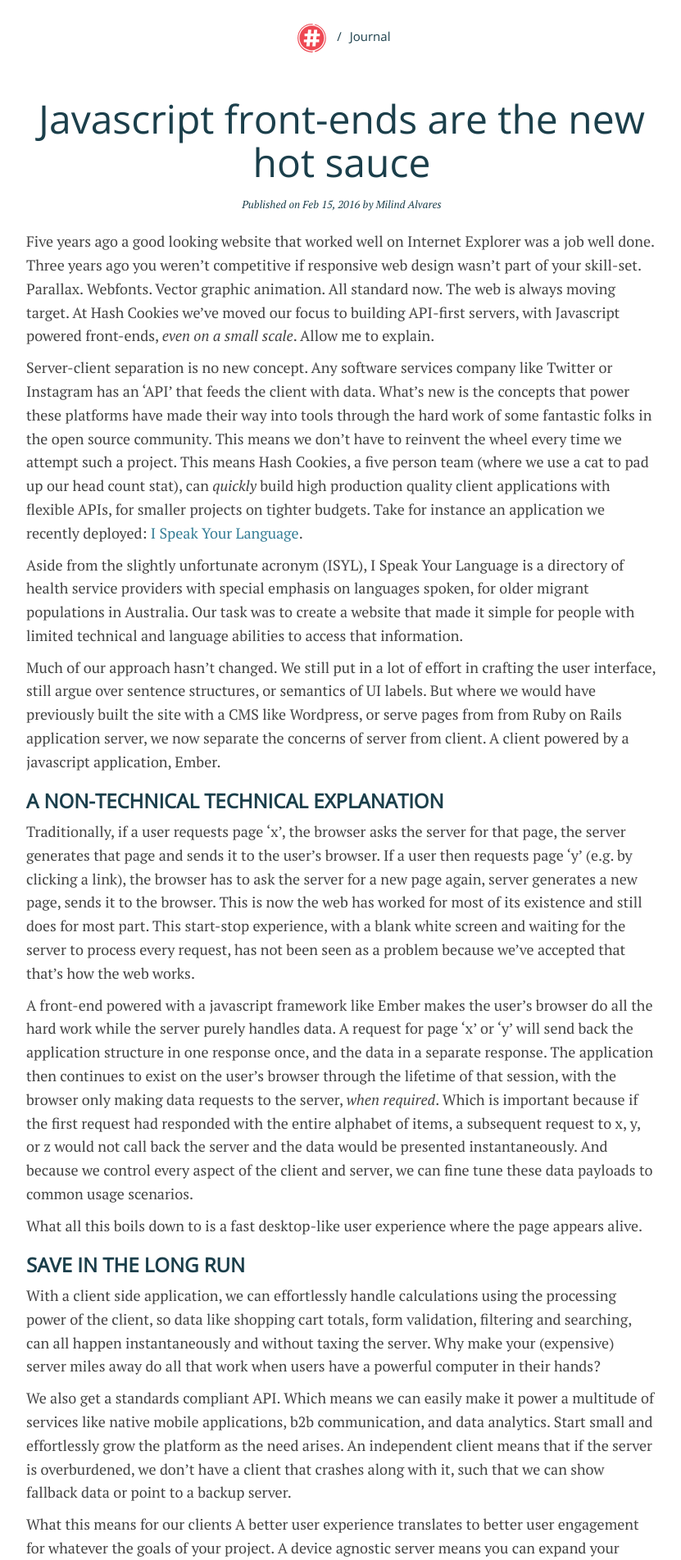
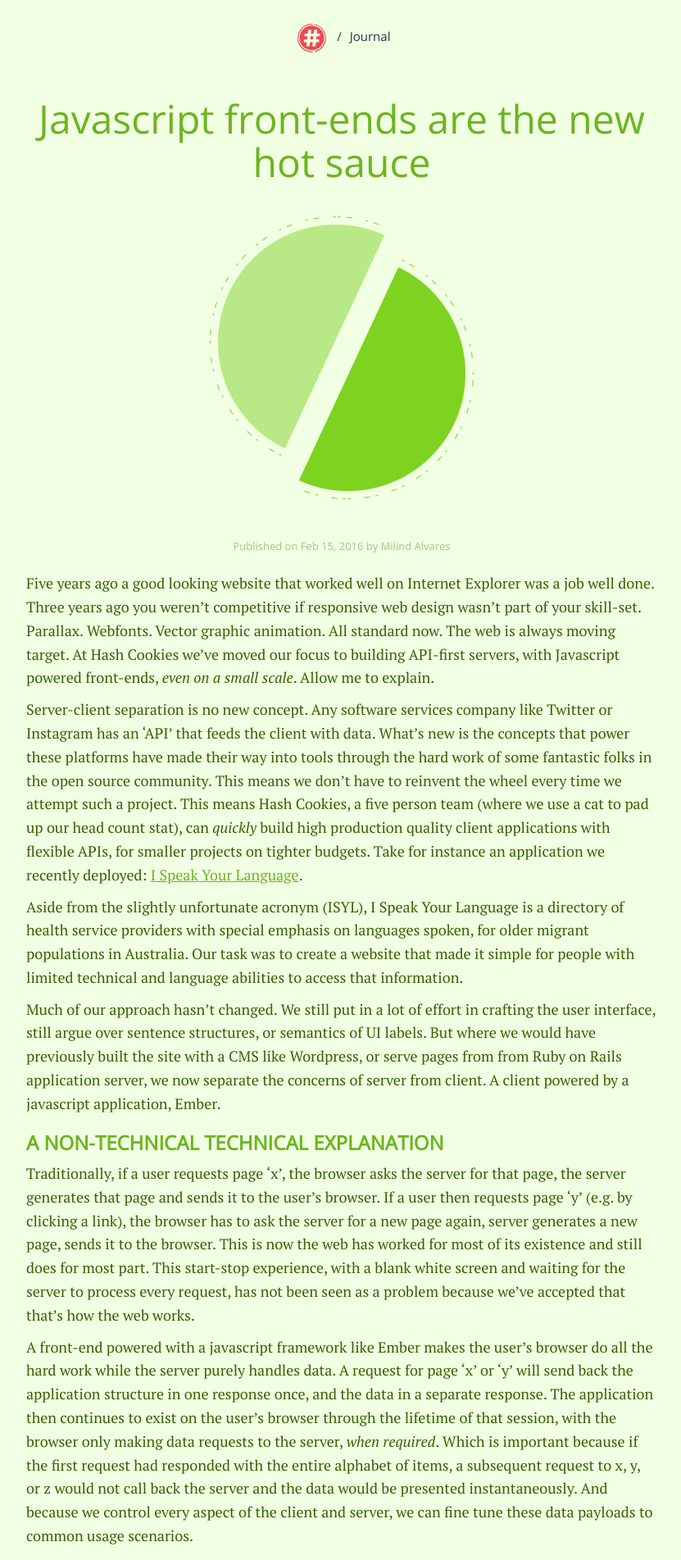
Before and after one commit to HashCookies/hashcookies.github.io, a Jekyll site: the page built from _posts/2016-03-29-javascript-client-apps-are-pretty-cool.markdown, in a window 1280 px wide. Shown: the top 1903 px of the page at 82% size, without its empty margins (223-1054 px from the left). Built offline with Jekyll 4.4.1, drawn with Linux system fonts in a browser that asks for light colours; nearby versions of some CDN libraries; comment, search, counter and statistics services are not loaded.

Commit message:
Add js blog entry

```diff
--- /dev/null
+++ b/_layouts/post_image.html
@@ -0,0 +1,65 @@
+---
+layout: blog
+---
+<div class="container blog-container">
+	<div class="row">
+		<div class="col-xs-12">
+			<div id="blog-nav">
+				<a href="/"><img src="/assets/images/logo.svg" id="blog-logo" alt="" /></a>
+				<a href="/journal">
+					<span>Journal</span>
+				</a>
+			</div>
+		</div>
+	</div>
+	<div class="row">
+		<div class="col-md-12">
+			<div class="post">
+			  <header class="blog-post-header">
+			    <h1 class="post-title">{{ page.title }}</h1>
+					<img src="{{ page.image }}" />
+				 <p class="post-meta">Published on {{ page.date | date: "%b %-d, %Y" }} {% if page.author %} by {{ page.author }}{% endif %}</p>
+			  </header>
+
+			  <article class="post-content">
+			    {{ content }}
+			  </article>
+
+			</div>
+		</div>
+	</div>
+	<div class="row"  id="private-message">
+		<div class="col-md-8 col-md-offset-2">
+			<form id="private-message-form" accept-charset="UTF-8" action="http://hashcookies.net/contact/hashcookies" method="POST">
+			  <input type="hidden" name="utf8" value="✓">
+			  <input type="hidden" name="form_id" value="post-comment-form" />
+			  <textarea name="message" class="form-control"></textarea>
+			  <div class="text-center">
+				  <input type="submit" value="Send Private Comment" class="btn btn-large  btn-primary" />
+			  </div>
+			</form>
+		</div>
+	</div>
+	<div class="row social-share-bar">
+		<div class="text-center">
+			Share post :
+		</div>
+		<div class="col-xs-12 social-share-buttons" >
+			{% assign shareUrl = page.url | prepend: site.url | replace: 's//' , 's' %}
+			<a href="https://facebook.com/sharer.php?u={{ shareUrl }}&p[title]={{ page.title }}" rel="nofollow" target="_blank" title="Share on Facebook">
+				<i data-icon="ei-sc-facebook" data-size="s"></i>
+			</a>
+			<a href="https://twitter.com/intent/tweet?text={{ page.title | append: ' ' | append: shareUrl }}&via={{ site.twitter_username }}&related={{ site.twitter_username }}&hashtags={{ page.tags }}" rel="nofollow" target="_blank" title="Share on Twitter">
+				<i data-icon="ei-sc-twitter" data-size="s"></i>
+			</a>
+			<a href="https://www.tumblr.com/share/link?url={{ shareUrl}}&name={{ page.title }}&content={{ page.content | strip_html | trim }}&caption={{ page.tags }}"  rel="nofollow" target="_blank" title="Share on Tumblr">
+				<i data-icon="ei-sc-tumblr" data-size="s"></i>
+			</a>
+			<a href="https://plus.google.com/share?url={{ shareUrl }}" rel="nofollow" target="_blank" title="Share on Google+" >
+				<i data-icon="ei-sc-google-plus" data-size="s"></i>
+			</a>
+		</div>
+	</div>
+
+</div>
+<hr />
--- a/_posts/2016-03-29-javascript-client-apps-are-pretty-cool.markdown
+++ b/_posts/2016-03-29-javascript-client-apps-are-pretty-cool.markdown
@@ -1,9 +1,10 @@
 ---
-layout: post
+layout: post_image
 title:  "Javascript front-ends are the new hot sauce"
 date:   2016-02-15 15:35:53
 categories: hashcookies
-image: /assets/images/free-from-free-basics.png
+image: /assets/images/api-first.png
+tags: 'api-first'
 author: "Milind Alvares"
 ---
 
--- /dev/null
+++ b/_sass/custom_posts.scss
@@ -0,0 +1,19 @@
+body.api-first {
+  background-color: #F1FFE3;
+  h3, .post-title {
+    color: #6CB51D;
+  }
+  .post-meta {
+    color: #A2C77D;
+    font-family: "Open Sans";
+    font-weight: 200;
+    font-style: normal;
+  }
+  .post-content p {
+    color: #356300;
+    a {
+      color: #6CB51D;
+      text-decoration: underline;
+    }
+  }
+}
--- a/assets/css/main.scss
+++ b/assets/css/main.scss
@@ -47,5 +47,6 @@
 
 // Import partials from `sass_dir` (defaults to `_sass`)
 @import
-		"style"
+		"style",
+    "custom_posts"
 ;
```
Also changed, not shown: assets/images/api-first.png (added).
